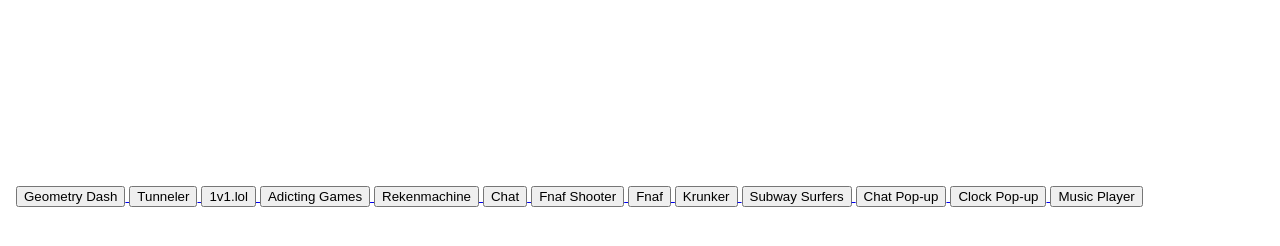
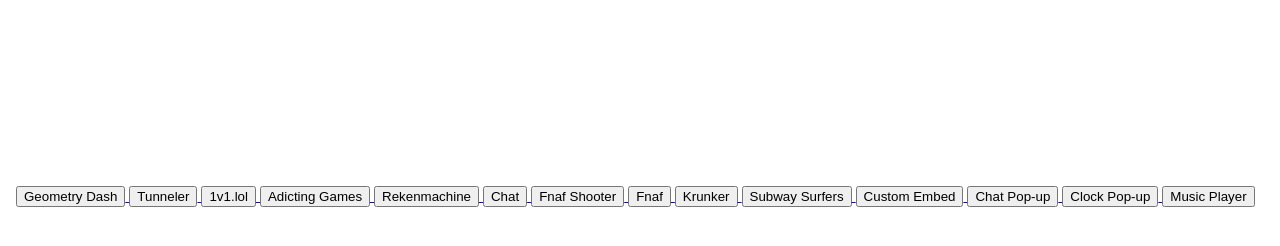
Before and after one commit to GHU09/pgas, a plain HTML site: page home.html in a window 1280 px wide. Shown: the part 66-312 px from the top of the page. Drawn offline with Linux system fonts and the light colour scheme.

Commit message:
Update home.html

```diff
--- a/home.html
+++ b/home.html
@@ -47,6 +47,9 @@
 <a href="https://ghu09.github.io/pgas/subwaysurfers.html">
 <button>Subway Surfers</button>
 
+  <a href="https://ghu09.github.io/pgas/custom_embed.html">
+<button>Custom Embed</button>
+
 <input type="button" value="Chat Pop-up" onclick="window.open('https://ghu09.github.io/pgas/chat.html','Chat Pop-up', 'width=400,height=470,scrollbars=no,toolbar=no,location=no'); return false" />
 
 <input type="button" value="Clock Pop-up" onclick="window.open('https://ghu09.github.io/pgas/clock_popup.html','Clock Pop-up', 'width=400,height=470,scrollbars=no,toolbar=no,location=no'); return false" />
```
